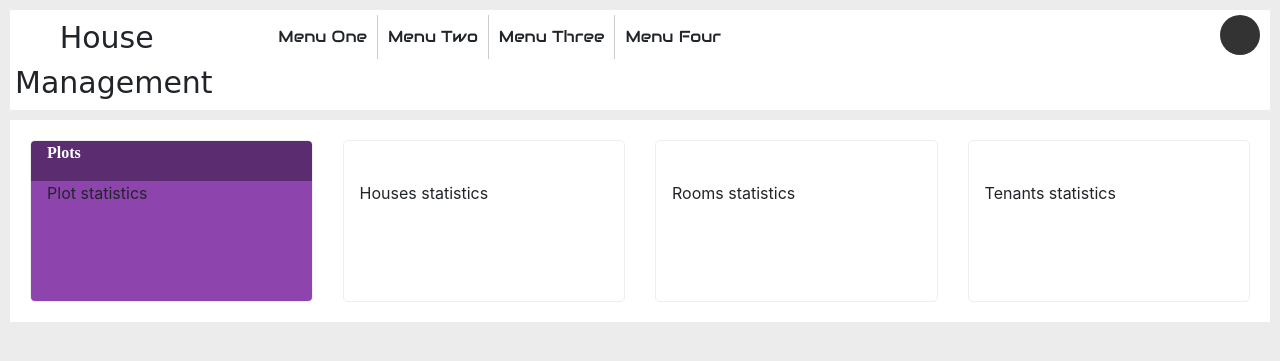
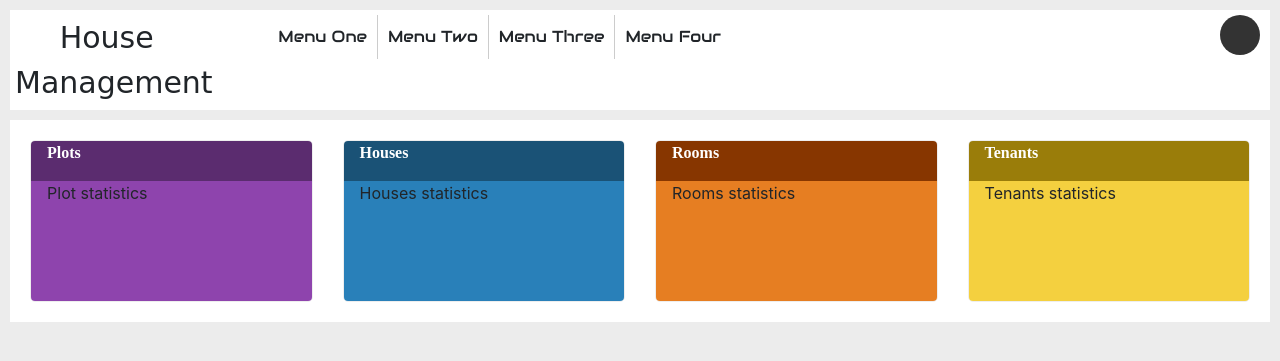
Before and after one commit to ndolocr/house_management, a Django app: page / in a window 1280 px wide. Shown: the top 361 px of the page. Run offline with Django 4.2, Linux system fonts and the light colour scheme; some libraries are stand-ins or nearby versions; some web fonts are replaced.

Commit message:
Creating classes for Purle, Yellow, Orange and Blue shades to be used on the dashboard

```diff
--- a/house_management/dashboard/templates/dashboard/index.html
+++ b/house_management/dashboard/templates/dashboard/index.html
@@ -18,8 +18,8 @@
             <div class="col-xl-3 col-lg-3 col-md-3 col-sm-12">
                 <div class="content-box">
                     <div class="row">
-                        <div class="col-lg-12 col-md-12 col-sm-12 box-heading">Houses</div>
-                        <div class="col-lg-12 col-md-12 col-sm-12 box-body">Houses statistics</div>
+                        <div class="col-lg-12 col-md-12 col-sm-12 box-heading blue-dark">Houses</div>
+                        <div class="col-lg-12 col-md-12 col-sm-12 box-body blue-light">Houses statistics</div>
                     </div>
                 </div>
             </div>
@@ -27,8 +27,8 @@
             <div class="col-xl-3 col-lg-3 col-md-3 col-sm-12">
                 <div class="content-box">
                     <div class="row">
-                        <div class="col-lg-12 col-md-12 col-sm-12 box-heading">Rooms</div>
-                        <div class="col-lg-12 col-md-12 col-sm-12 box-body">Rooms statistics</div>
+                        <div class="col-lg-12 col-md-12 col-sm-12 box-heading orange-dark">Rooms</div>
+                        <div class="col-lg-12 col-md-12 col-sm-12 box-body orange-light">Rooms statistics</div>
                     </div>
                 </div>
             </div>
@@ -36,8 +36,8 @@
             <div class="col-xl-3 col-lg-3 col-md-3 col-sm-12">
                 <div class="content-box">
                     <div class="row">
-                        <div class="col-lg-12 col-md-12 col-sm-12 box-heading">Tenants</div>
-                        <div class="col-lg-12 col-md-12 col-sm-12 box-body">Tenants statistics</div>
+                        <div class="col-lg-12 col-md-12 col-sm-12 box-heading yellow-dark">Tenants</div>
+                        <div class="col-lg-12 col-md-12 col-sm-12 box-body yellow-light">Tenants statistics</div>
                     </div>
                 </div>
             </div>
--- a/house_management/static/css/index-page.css
+++ b/house_management/static/css/index-page.css
@@ -26,5 +26,11 @@
 
 .grey{ background: #999999; }
 .grey{ background: #555555; }
-.purple-light{ background:  #8e44ad ;}
-.purple-dark{ background:  #5b2c6f; }
+.blue-dark{ background:  #1a5276;}
+.blue-light{ background:  #2980b9;}
+.purple-dark{ background:  #5b2c6f;}
+.purple-light{ background:  #8e44ad;}
+.orange-dark{ background:   #873600;}
+.orange-light{ background:   #e67e22;}
+.yellow-dark{ background:  #9a7d0a;}
+.yellow-light{ background:  #f4d03f;}
```
